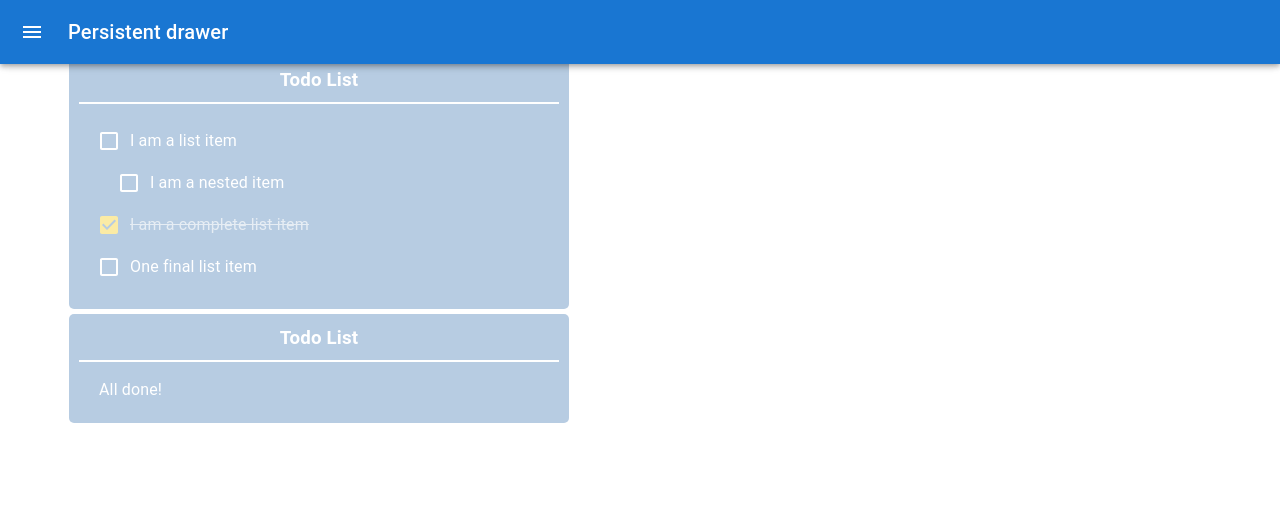
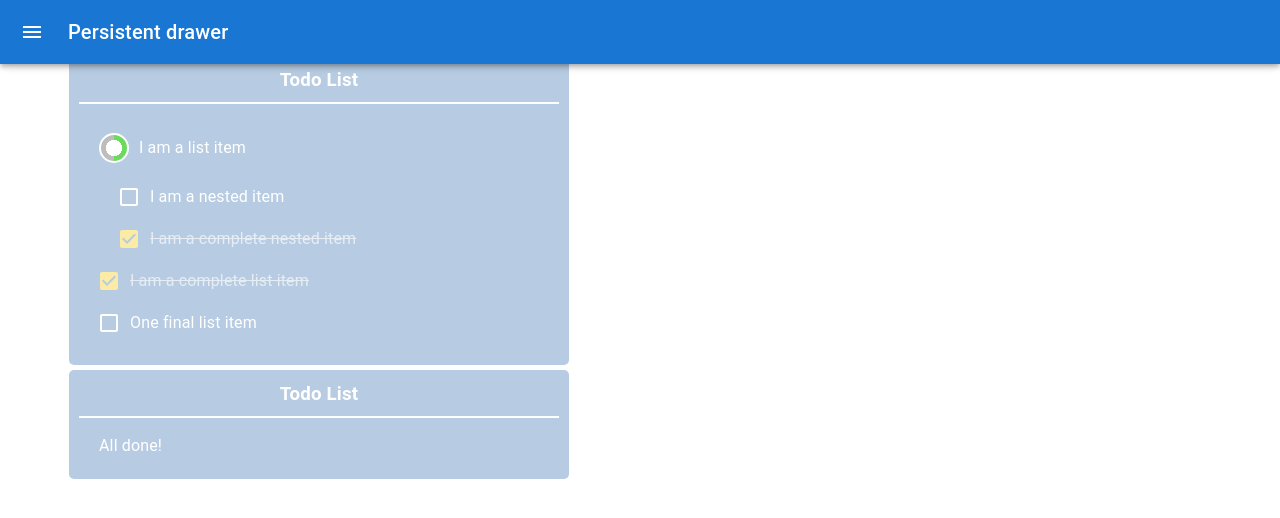
Before and after one commit to pumbas600/HalpSite, a React (Create React App) app in the folder frontend/: page /todo in a window 1280 px wide. Shown: the top 518 px of the page. Built offline with nearby package versions, Linux system fonts and the light colour scheme.

Commit message:
Not so sure about this wheel design...

```diff
--- a/frontend/src/components/Pages/Todo/TodoData.json
+++ b/frontend/src/components/Pages/Todo/TodoData.json
@@ -11,6 +11,11 @@
                     {
                         "content": "I am a nested item",
                         "isComplete": false,
+                        "dateDue": ""
+                    },
+                    {
+                        "content": "I am a complete nested item",
+                        "isComplete": true,
                         "dateDue": ""
                     }
                 ]
--- a/frontend/src/components/Pages/Todo/TodoItem.jsx
+++ b/frontend/src/components/Pages/Todo/TodoItem.jsx
@@ -9,11 +9,22 @@ function TodoItem({ itemData }) {
 
   const [isComplete, setIsComplete] = useState(itemData.isComplete);
 
+  const hasNestedItems = itemData.items && itemData.items.length !== 0;
+
   let toggle = () => {
     setIsComplete(!isComplete);
   };
   return (
     <li>
+      {hasNestedItems ? (
+        <div>
+          <div className="list-item">
+            <div className="completion-wheel"></div>
+            <p>{itemData.content}</p>
+          </div>
+          <ul>{renderItems(itemData.items)}</ul>
+        </div>
+      ) : (
         <FormGroup>
           <FormControlLabel
             className={isComplete ? "checkedStyle" : "uncheckedStyle"}
@@ -30,8 +41,6 @@ function TodoItem({ itemData }) {
             label={itemData.content}
           />
         </FormGroup>
-      {itemData.items && itemData.items.length !== 0 && (
-        <ul>{renderItems(itemData.items)}</ul>
       )}
     </li>
   );
--- a/frontend/src/components/Pages/Todo/todoitem.css
+++ b/frontend/src/components/Pages/Todo/todoitem.css
@@ -5,3 +5,28 @@
 .uncheckedStyle {
   color: white;
 }
+
+.completion-wheel {
+  width: 30px;
+  height: 30px;
+  border: solid 2px white;
+  border-radius: 50%;
+  color: rgb(87, 87, 87);
+  display: flex;
+  align-items: center;
+  justify-content: center;
+  font-size: 0.7rem;
+  margin-right: 10px;
+  background:
+		radial-gradient(
+			white calc(50% - 1px),
+			transparent 20%),
+		conic-gradient(from 0deg,
+			#6bdb5d 50%, #bdbdbd 0%);
+}
+
+.list-item {
+  display: flex;
+  flex-direction: row;
+  align-items: center;
+}
```
Lines whose indentation alone changed are shown as unchanged.
